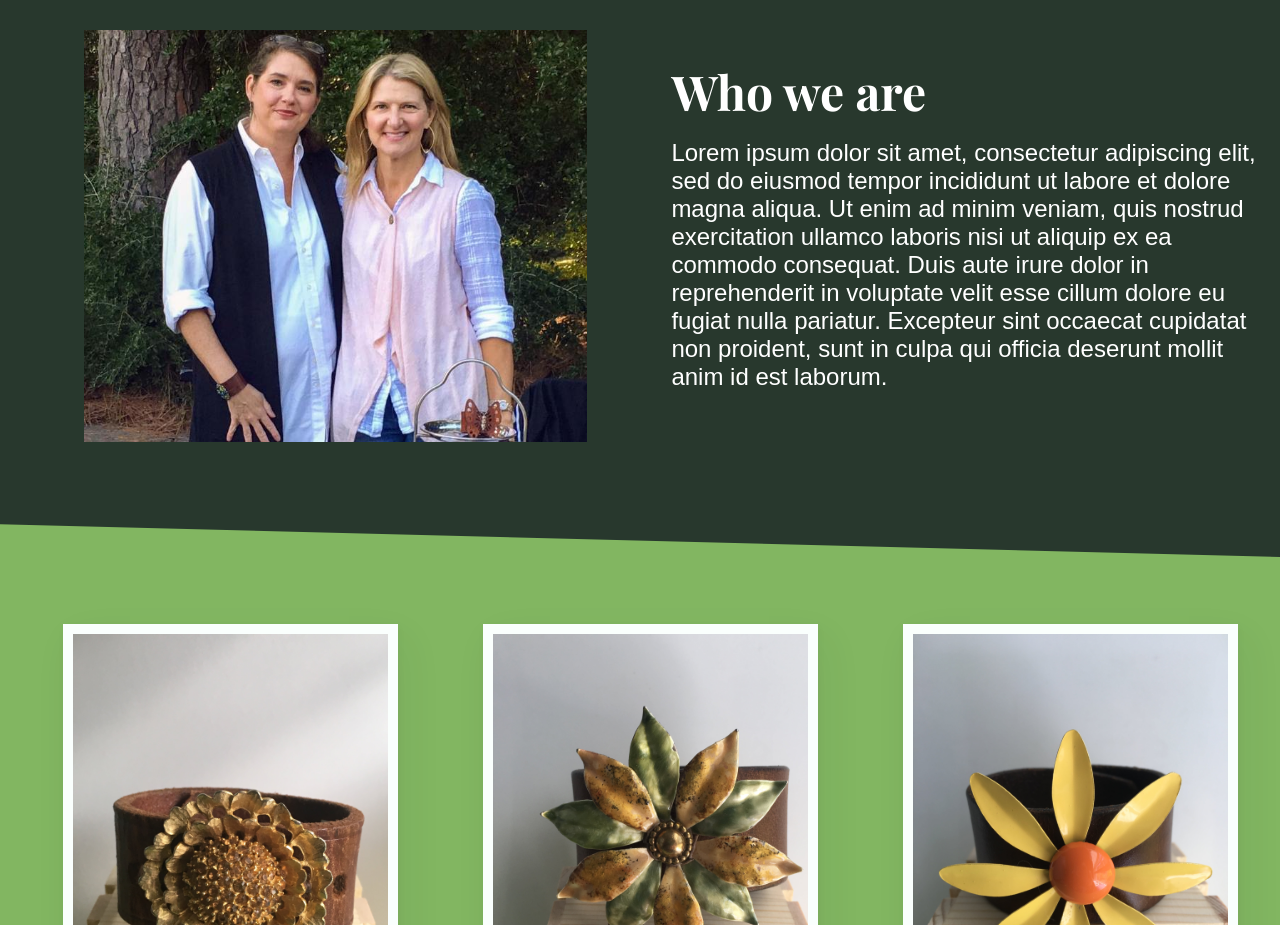
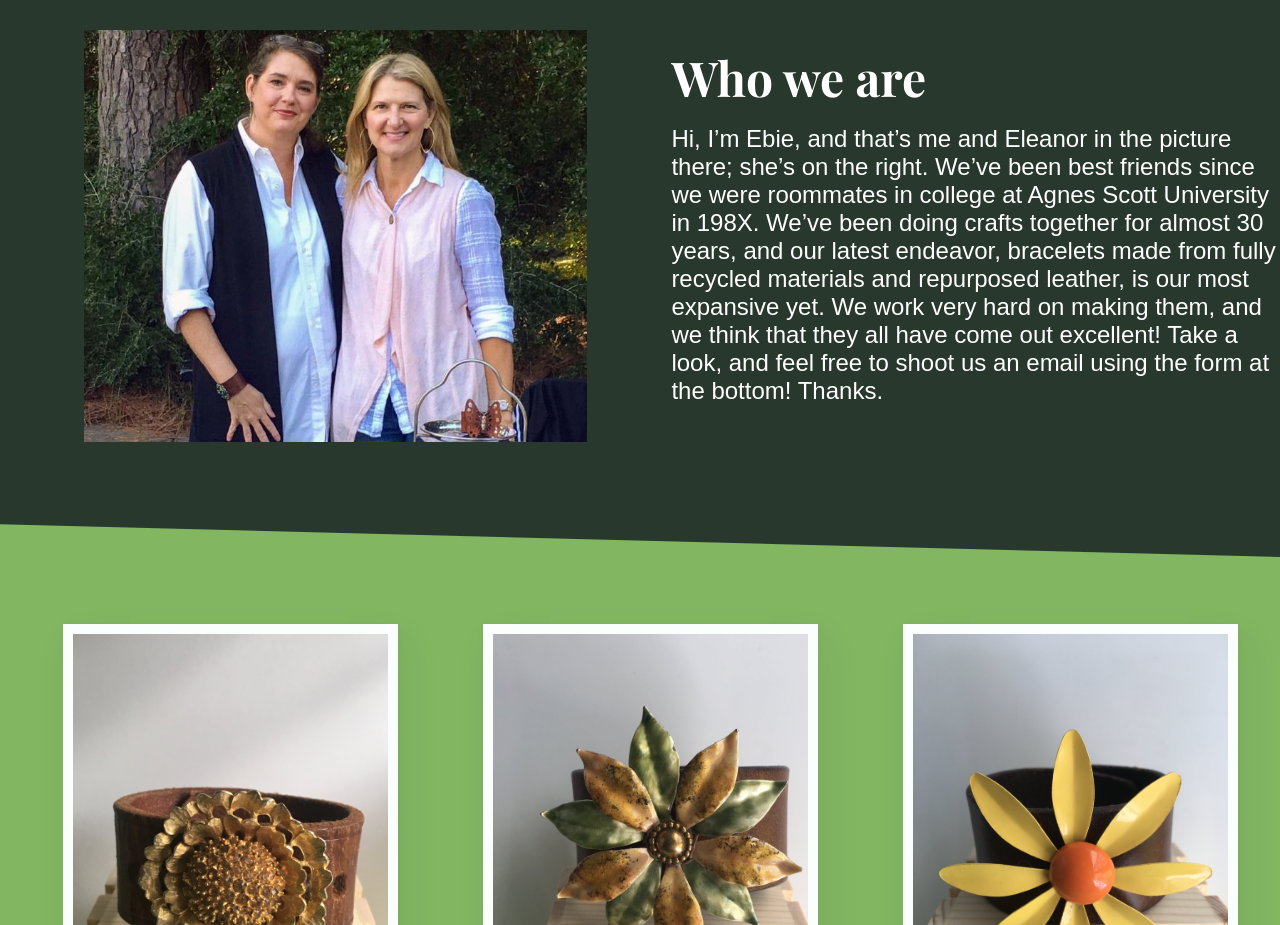
Before and after one commit to lukecamelo/ebie-and-eleanor, a website: page index.html in a window 1280 px wide. Shown: the part 900-1825 px from the top of the page. Drawn offline with nearby package versions, Linux system fonts and the light colour scheme; a web font is replaced by a local one.

Commit message:
Added actual bio

```diff
--- a/index.html
+++ b/index.html
@@ -43,10 +43,11 @@
         <div class="blurb">
           <h1 class='title'>Who we are</h2>
             <p>
-              Lorem ipsum dolor sit amet, consectetur adipiscing elit, sed do eiusmod tempor incididunt ut labore et dolore magna aliqua.
-              Ut enim ad minim veniam, quis nostrud exercitation ullamco laboris nisi ut aliquip ex ea commodo consequat.
-              Duis aute irure dolor in reprehenderit in voluptate velit esse cillum dolore eu fugiat nulla pariatur. Excepteur
-              sint occaecat cupidatat non proident, sunt in culpa qui officia deserunt mollit anim id est laborum.
+              Hi, I’m Ebie, and that’s me and Eleanor in the picture there; she’s on the right. We’ve been best friends since we were roommates
+              in college at Agnes Scott University in 198X. We’ve been doing crafts together for almost 30 years, and our
+              latest endeavor, bracelets made from fully recycled materials and repurposed leather, is our most expansive
+              yet. We work very hard on making them, and we think that they all have come out excellent! Take a look, and
+              feel free to shoot us an email using the form at the bottom! Thanks.
             </p>
         </div>
       </div>
```
